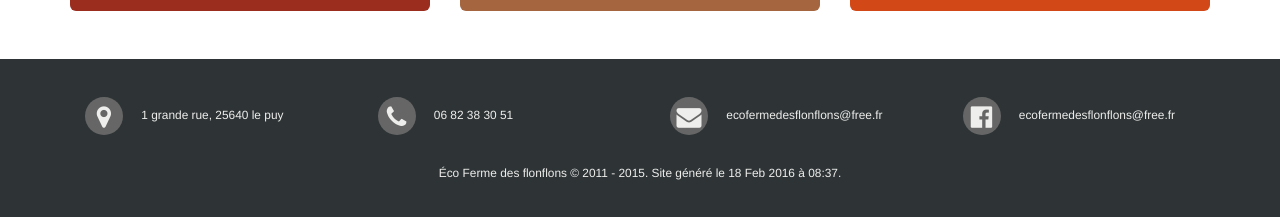
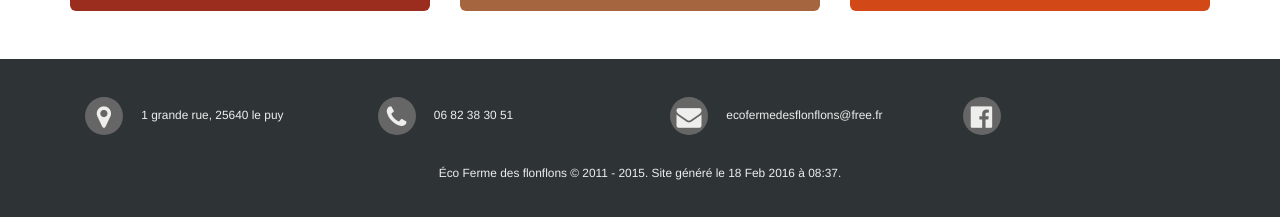
Before and after one commit to flonflons/flonflons.github.io, a Jekyll site: the page built from index.html, in a window 1280 px wide. Shown: the part 1097-1314 px from the top of the page. Built offline with Jekyll 4.4.1, drawn with Linux system fonts in a browser that asks for light colours.

Commit message:
footer corrected

```diff
--- a/_includes/footer.html
+++ b/_includes/footer.html
@@ -27,7 +27,6 @@
           <div>
             <a href="mailto:{{site.data.contact.facebook}}">
               <i class="fa fa-facebook-official"></i>
-              {{site.data.contact.email}}
             </a>
           </div>
         </div>
```
